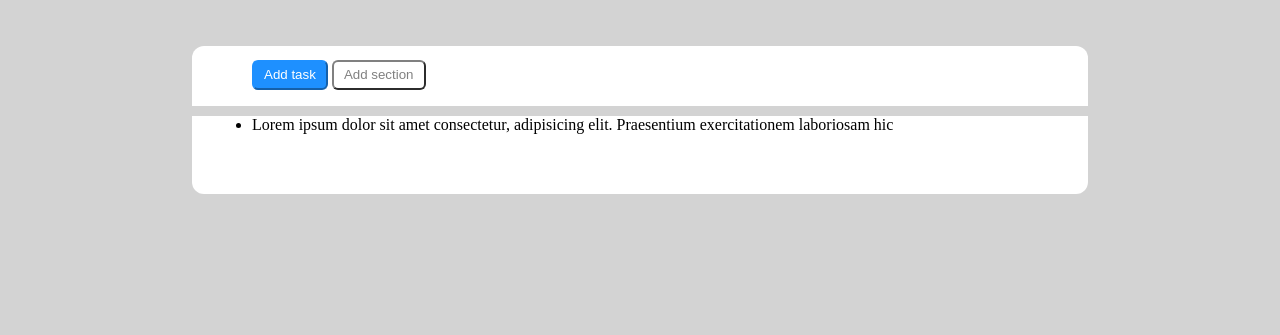
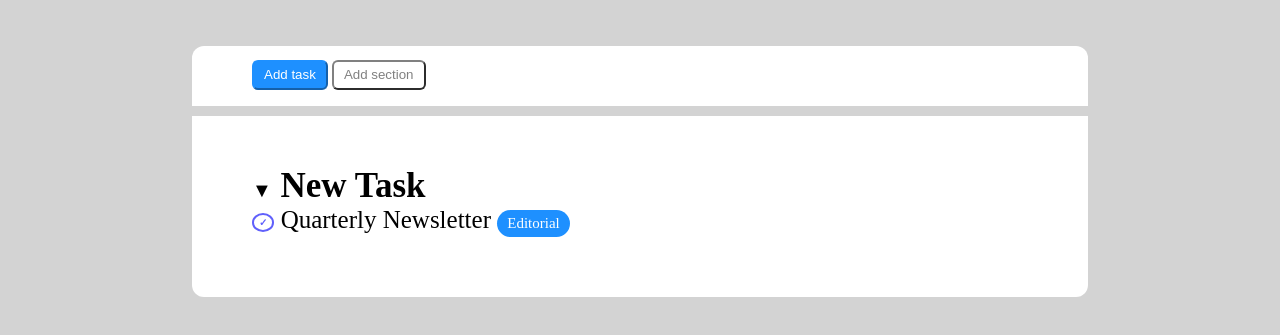
Before and after one commit to GiacomoBozzolino/html-css-toboolist, a plain HTML site: page index.html in a window 1280 px wide. Shown: the part 91-426 px from the top of the page. Drawn offline with Linux system fonts and the light colour scheme.

Commit message:
fine prima lista

```diff
--- a/css/style.css
+++ b/css/style.css
@@ -64,13 +64,52 @@ h1{
 
  .list-section{
     background-color: white;
-
     text-align: left;
-
-
     padding-left: 60px;
     border-bottom-right-radius: 12px;
     border-bottom-left-radius: 12px;
     margin-bottom: 10px;
     padding-bottom: 60px;
+    padding-top: 50px;
  }
+
+ /* INIZIO CLASSI LISTA */
+h2{
+    font-size: 35px;
+}
+.triangle{
+    font-size: 20px;
+}
+ ul{
+    list-style-type: none;
+
+ }
+
+ li{
+    font-size: 25px;
+
+ }
+ .check{
+    display: inline-block;
+    color: rgb(96, 96, 251);
+    border-style: solid;
+    border-radius: 50%;
+    padding-left: 5px;
+    padding-right: 5px;
+    padding-top: 2px;
+    padding-bottom: 2px;
+    border-width: 2px;
+    font-size: 10px;
+    vertical-align:middle;
+    font-weight: bold;
+
+ }
+
+.editorial{
+    display: inline-block;
+    background-color: dodgerblue;
+    font-size: 15px;
+    padding: 5px 10px 5px 10px;
+    border-radius: 20px;
+    color: white;
+}
--- a/index.html
+++ b/index.html
@@ -25,9 +25,12 @@
             <!-- FINE PULSANTI -->
             <!-- INIZIO LISTA -->
             <div class="list-section">
+                <h2> <span class="triangle">&#9660;</span> New Task</h2>
                 <ul>
                     <li>
-                        Lorem ipsum dolor sit amet consectetur, adipisicing elit. Praesentium exercitationem laboriosam hic
+                        <div class="check">&check;</div>
+                        Quarterly Newsletter
+                         <div class="editorial"> Editorial</div>
                     </li>
                 </ul>
             </div>
```
